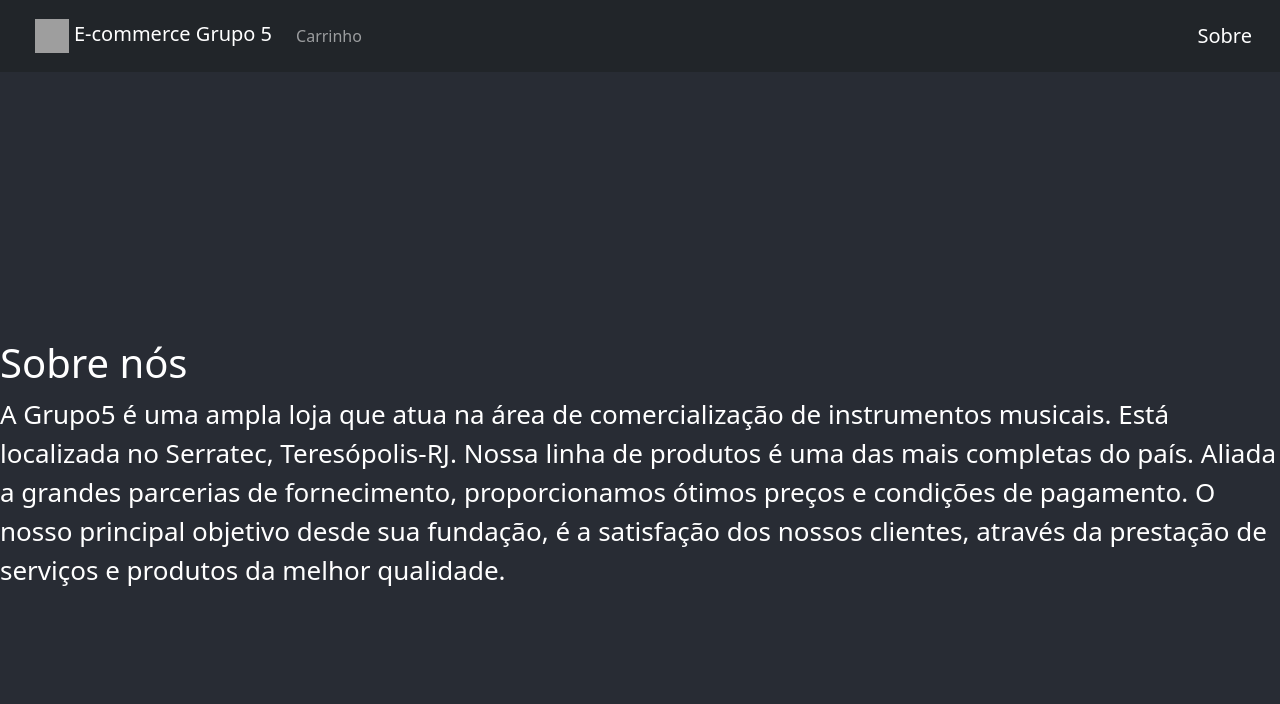
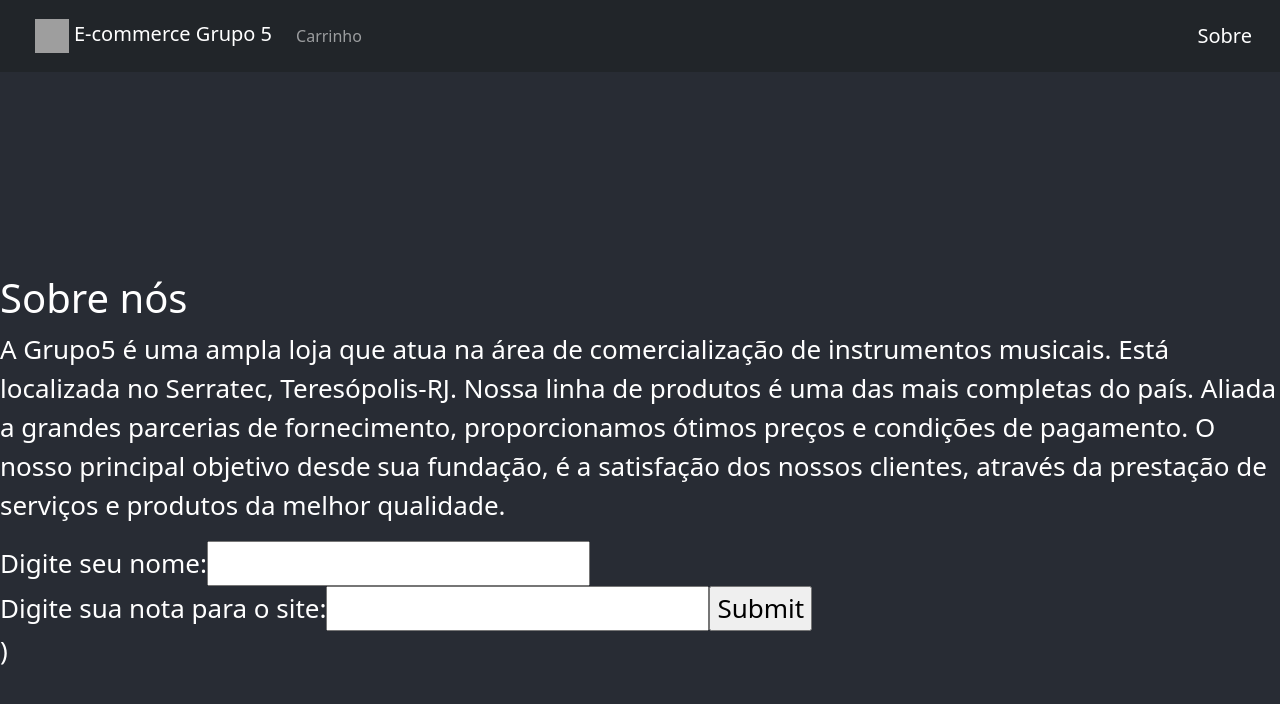
Before and after one commit to camillaslp/trabalho-react, a React (Vite) app: page /sobre in a window 1280 px wide. Shown: the top 704 px of the page. Built offline with nearby package versions, Linux system fonts and the light colour scheme; grey boxes are pictures that could not be loaded.

Commit message:
Update Sobre.jsx

```diff
--- a/src/Sobre.jsx
+++ b/src/Sobre.jsx
@@ -1,5 +1,6 @@
 import React from "react";
 import styled from "styled-components";
+import { useState } from "react";
 
 const Main = styled.main`
   color: white;
@@ -9,25 +10,66 @@ const Main = styled.main`
   flex-direction: column;
   align-items: center;
   justify-content: center;
-    font-size: calc(10px + 2vmin)`;
+  font-size: calc(10px + 2vmin);
+`;
+
+
 
 function Sobre() {
 
+
+        const [inputs, setInputs] = useState({});
+
+        const handleChange = (event) => {
+          const name = event.target.name;
+          const value = event.target.value;
+          setInputs(values => ({...values, [name]: value}))
+        }
+
+        const handleSubmit = (event) => {
+          event.preventDefault();
+          console.log(inputs);
+        }
   return (
     <Main>
       <div>
         <h1>Sobre nós</h1>
         <div>
-                    <p>A Grupo5 é uma ampla loja que atua na área de comercialização de instrumentos
-                        musicais. Está localizada no Serratec, Teresópolis-RJ. Nossa linha de produtos
-                        é uma das mais completas do país. Aliada a grandes parcerias de fornecimento,
-                        proporcionamos ótimos preços e condições de pagamento. O nosso principal objetivo desde sua
-                        fundação, é a satisfação dos nossos clientes, através da prestação de serviços e produtos da
-                        melhor qualidade.</p>
+          <p>
+            A Grupo5 é uma ampla loja que atua na área de comercialização de
+            instrumentos musicais. Está localizada no Serratec, Teresópolis-RJ.
+            Nossa linha de produtos é uma das mais completas do país. Aliada a
+            grandes parcerias de fornecimento, proporcionamos ótimos preços e
+            condições de pagamento. O nosso principal objetivo desde sua
+            fundação, é a satisfação dos nossos clientes, através da prestação
+            de serviços e produtos da melhor qualidade.
+          </p>
+          <form onSubmit={handleSubmit}>
+            <label>
+              Digite seu nome:
+              <input
+                type="text"
+                name="username"
+                value={inputs.username || ""}
+                onChange={handleChange}
+              />
+            </label>
+            <label>
+              Digite sua nota para o site:
+              <input
+                type="number"
+                name="nota"
+                value={inputs.nota || ""}
+                onChange={handleChange}
+              />
+            </label>
+            <input type="submit" />
+          </form>
+          )
         </div>
       </div>
     </Main>
   );
 }
 
-export default Sobre;
+export default Sobre
```
Lines whose indentation alone changed are shown as unchanged.
